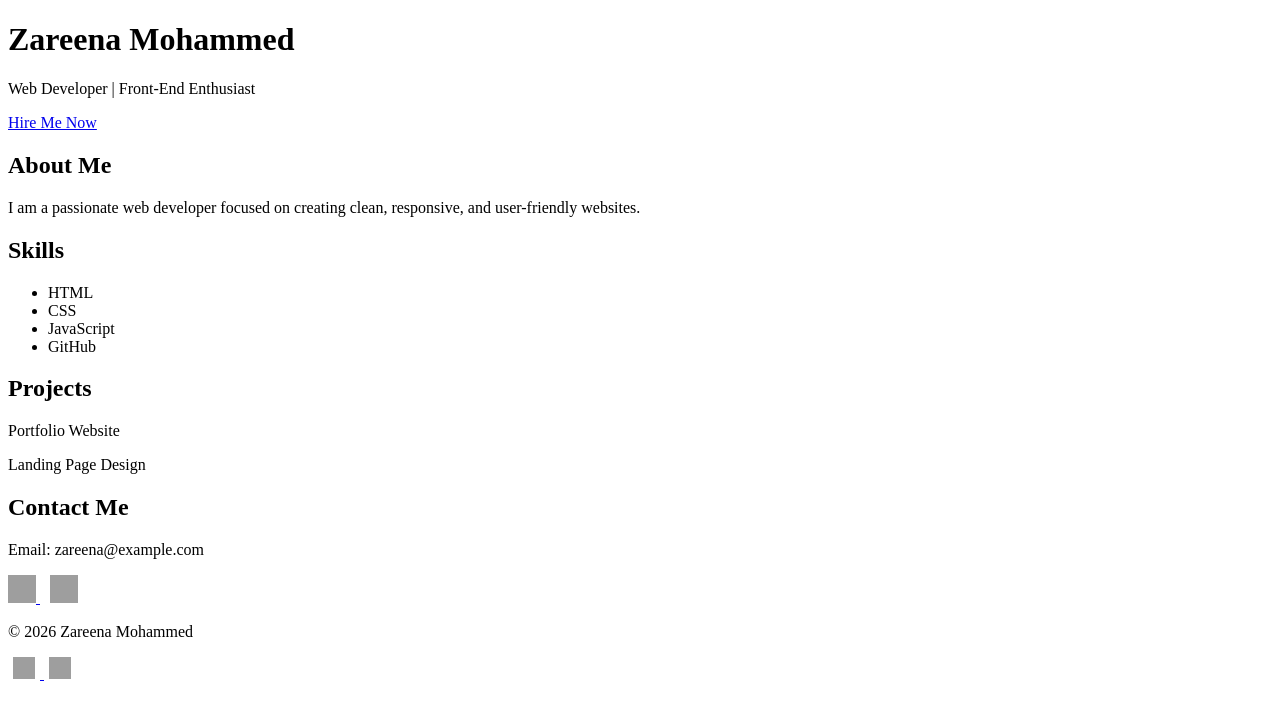
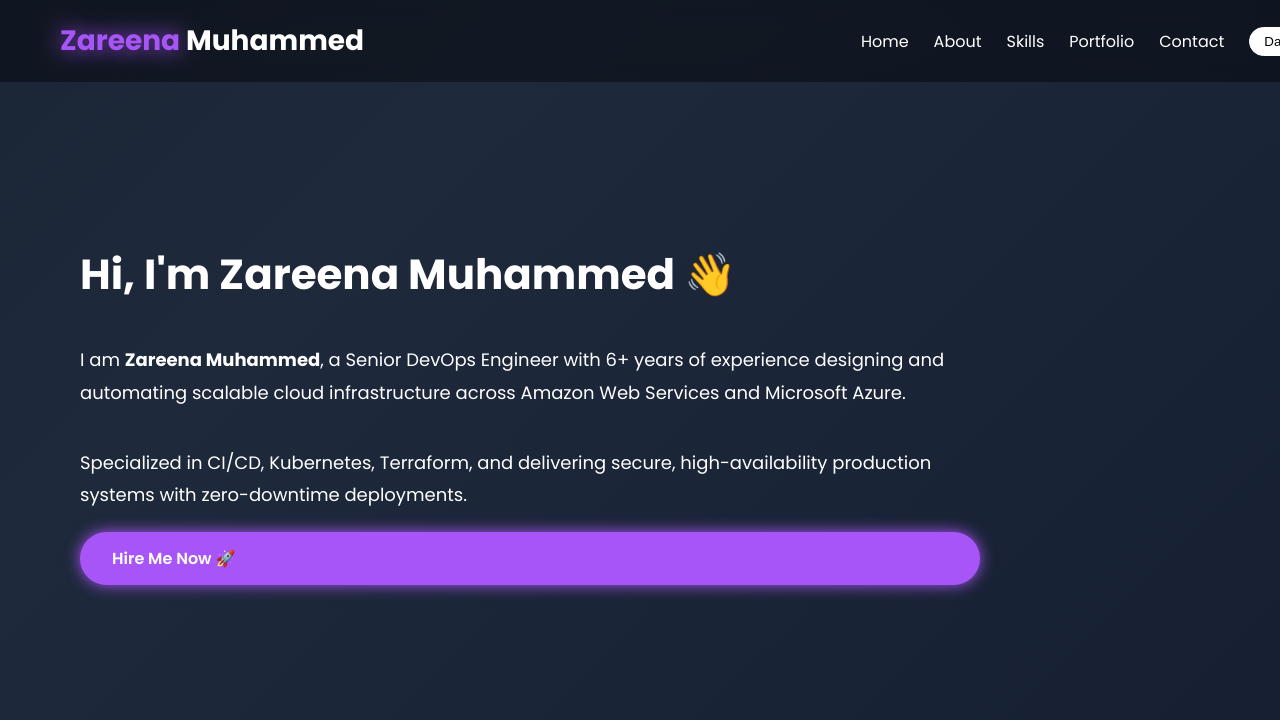
Before and after one commit to ZareenaMohammed/ZareenaMohammed.github.io, a plain HTML site: page index.html in a window 1280 px wide. Drawn offline with Linux system fonts and the light colour scheme; grey boxes are pictures that could not be loaded.

Commit message:
Update index.html

```diff
--- a/index.html
+++ b/index.html
@@ -1,69 +1,213 @@
 <!DOCTYPE html>
 <html>
 <head>
-    <title>Zareena Mohammed | Portfolio</title>
-    <link rel="stylesheet" href="style.css">
+<title>Zareena Muhammed | DevOps Engineer</title>
+<link href="https://fonts.googleapis.com/css2?family=Poppins:wght@400;600;700&display=swap" rel="stylesheet">
+
+<style>
+html{
+scroll-behavior:smooth;
+}
+
+body{
+margin:0;
+font-family:'Poppins', sans-serif;
+background:linear-gradient(-45deg,#0f172a,#1e293b,#111827,#0f172a);
+background-size:400% 400%;
+animation:gradientMove 12s ease infinite;
+color:white;
+transition:0.4s;
+}
+
+@keyframes gradientMove{
+0%{background-position:0% 50%;}
+50%{background-position:100% 50%;}
+100%{background-position:0% 50%;}
+}
+
+/* NAVBAR */
+.navbar{
+position:fixed;
+width:100%;
+top:0;
+display:flex;
+justify-content:space-between;
+align-items:center;
+padding:20px 60px;
+backdrop-filter:blur(10px);
+background:rgba(0,0,0,0.4);
+z-index:1000;
+}
+
+/* NAME */
+.brand{
+font-size:28px;
+font-weight:700;
+}
+
+.brand .first{
+color:#a855f7;
+animation:glow 2s infinite alternate;
+}
+
+.brand .last{
+color:white;
+}
+
+@keyframes glow{
+from{text-shadow:0 0 5px #a855f7;}
+to{text-shadow:0 0 25px #a855f7;}
+}
+
+/* NAV LINKS */
+.nav-links{
+display:flex;
+align-items:center;
+}
+
+.nav-links a{
+text-decoration:none;
+color:white;
+margin-left:25px;
+font-weight:500;
+transition:0.3s;
+}
+
+.nav-links a:hover{
+color:#a855f7;
+}
+
+/* TOGGLE BUTTON */
+.toggle-btn{
+margin-left:25px;
+padding:6px 14px;
+border-radius:20px;
+border:1px solid white;
+background:white;
+color:black;
+cursor:pointer;
+transition:0.3s;
+}
+
+.toggle-btn:hover{
+background:#a855f7;
+color:white;
+}
+
+/* HERO */
+.hero{
+height:100vh;
+display:flex;
+flex-direction:column;
+justify-content:center;
+padding:0 80px;
+max-width:900px;
+}
+
+.hero h1{
+font-size:42px;
+margin-bottom:20px;
+}
+
+.hero p{
+font-size:18px;
+line-height:1.8;
+margin-bottom:20px;
+}
+
+/* HIRE BUTTON */
+.hire-btn{
+display:inline-block;
+background:#a855f7;
+color:white;
+padding:14px 32px;
+border-radius:30px;
+text-decoration:none;
+font-weight:600;
+transition:0.3s;
+box-shadow:0 0 15px #a855f7;
+}
+
+.hire-btn:hover{
+transform:scale(1.05);
+box-shadow:0 0 30px #a855f7;
+}
+
+/* LIGHT MODE */
+.light-mode{
+background:white;
+color:black;
+animation:none;
+}
+
+.light-mode .navbar{
+background:rgba(255,255,255,0.7);
+}
+
+.light-mode .nav-links a{
+color:black;
+}
+
+.light-mode .brand .last{
+color:black;
+}
+
+.light-mode .toggle-btn{
+background:black;
+color:white;
+}
+</style>
 </head>
+
 <body>
 
-    <header>
-        <h1>Zareena Mohammed</h1>
-        <p>Web Developer | Front-End Enthusiast</p>
-        <a href="#contact" class="hire-btn">Hire Me Now</a>
-    </header>
+<div class="navbar">
+<div class="brand">
+<span class="first">Zareena</span>
+<span class="last"> Muhammed</span>
+</div>
 
-    <section id="about">
-        <h2>About Me</h2>
-        <p>
-            I am a passionate web developer focused on creating clean,
-            responsive, and user-friendly websites.
-        </p>
-    </section>
+<div class="nav-links">
+<a href="#">Home</a>
+<a href="#about">About</a>
+<a href="#skills">Skills</a>
+<a href="#portfolio">Portfolio</a>
+<a href="#contact">Contact</a>
+<button class="toggle-btn" onclick="toggleMode()">Dark/Light</button>
+</div>
+</div>
 
-    <section id="skills">
-        <h2>Skills</h2>
-        <ul>
-            <li>HTML</li>
-            <li>CSS</li>
-            <li>JavaScript</li>
-            <li>GitHub</li>
-        </ul>
-    </section>
+<div class="hero">
+<h1 id="typing"></h1>
 
-    <section id="projects">
-        <h2>Projects</h2>
-        <p>Portfolio Website</p>
-        <p>Landing Page Design</p>
-    </section>
+<p>
+I am <strong>Zareena Muhammed</strong>, a Senior DevOps Engineer with 6+ years of experience designing and automating scalable cloud infrastructure across Amazon Web Services and Microsoft Azure.
+</p>
 
-    <section id="contact">
-        <h2>Contact Me</h2>
-        <p>Email: zareena@example.com</p>
+<p>
+Specialized in CI/CD, Kubernetes, Terraform, and delivering secure, high-availability production systems with zero-downtime deployments.
+</p>
 
-        <div class="social-icons">
-            <a href="https://www.linkedin.com/in/zareena-muhammed8/" target="_blank">
-                <img src="https://cdn-icons-png.flaticon.com/512/174/174857.png" alt="LinkedIn">
-            </a>
+<a href="#contact" class="hire-btn">Hire Me Now 🚀</a>
+</div>
 
-            <a href="https://github.com/ZareenaMohammed" target="_blank">
-                <img src="https://cdn-icons-png.flaticon.com/512/25/25231.png" alt="GitHub">
-            </a>
-        </div>
-    </section>
+<script>
+function toggleMode(){
+document.body.classList.toggle("light-mode");
+}
 
-    <footer>
-        <p>© 2026 Zareena Mohammed</p>
-
-        <div class="footer-icons">
-            <a href="https://www.linkedin.com/in/zareena-muhammed8/" target="_blank">
-                <img src="https://cdn-icons-png.flaticon.com/512/174/174857.png" alt="LinkedIn">
-            </a>
-
-            <a href="https://github.com/ZareenaMohammed" target="_blank">
-                <img src="https://cdn-icons-png.flaticon.com/512/25/25231.png" alt="GitHub">
-            </a>
-        </div>
-    </footer>
+/* TYPING EFFECT */
+const text = "Hi, I'm Zareena Muhammed 👋";
+let i = 0;
+function typingEffect(){
+if(i < text.length){
+document.getElementById("typing").innerHTML += text.charAt(i);
+i++;
+setTimeout(typingEffect,80);
+}
+}
+typingEffect();
+</script>
 
 </body>
 </html>
```
